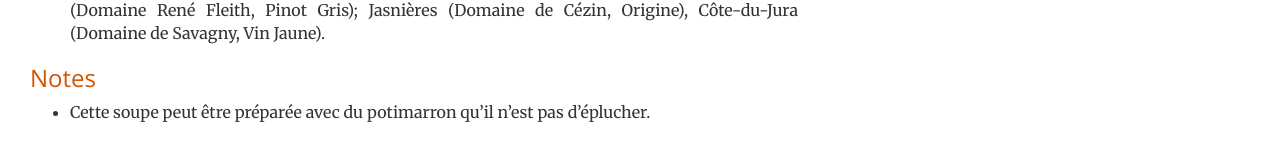
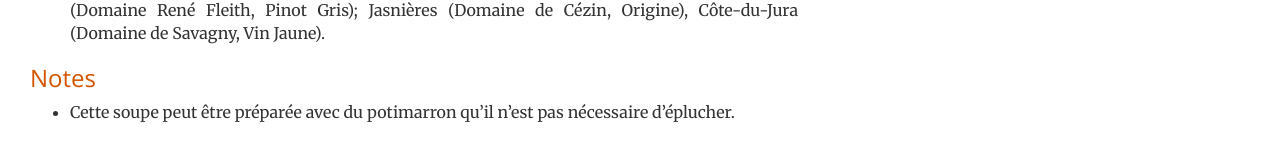
Before and after one commit to brignogan/brignogan.github.io, a Jekyll site: the page built from _posts/2020-04-20-soupepotiron.md, in a window 1280 px wide and 1380 px high. Shown: the part 1226-1377 px from the top of the window. Built offline with Jekyll 4.4.1, drawn with Linux system fonts in a browser that asks for light colours.

Commit message:
nouvelles corrections
idem

```diff
--- a/_posts/2020-04-20-soupepotiron.md
+++ b/_posts/2020-04-20-soupepotiron.md
@@ -32,4 +32,4 @@ Cette soupe d'automne est, tous les ans, au menu du repas d'anniversaire de Maë
 * Vin blanc : Alsace Grand Cru Rangen (Wolfberger, Pinot Gris), Alsace grand cru Furstentum (Domaine René Fleith, Pinot Gris); Jasnières (Domaine de Cézin, Origine), Côte-du-Jura (Domaine de Savagny, Vin Jaune).
 
 ### Notes
-* Cette soupe peut être préparée avec du potimarron qu'il n'est pas d'éplucher.
+* Cette soupe peut être préparée avec du potimarron qu'il n'est pas nécessaire d'éplucher.
```
Also changed, not shown: _posts/2019-04-17-harengsouslemanteau.md (+1 -1 lines), _posts/2019-04-22-macedoine.md (+1 -1 lines), _posts/2020-04-06-chou-polonaise.md (+1 -1 lines).
